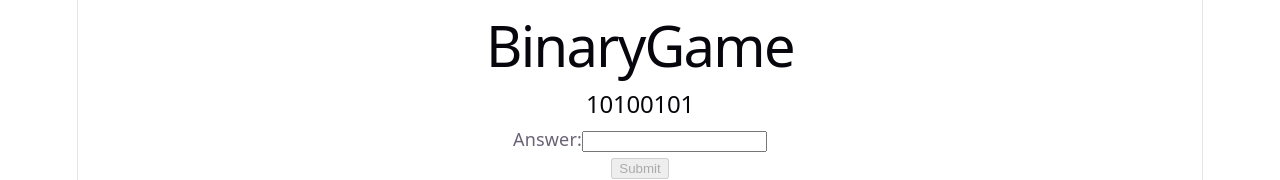
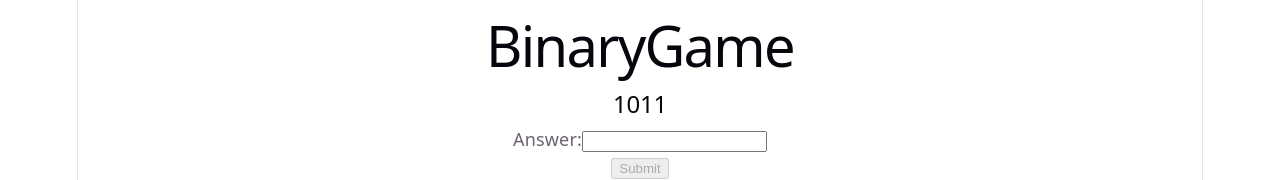
Before and after one commit to jcebreros11/BinaryGame, a React (Vite) app: page / in a window 1280 px wide. Shown: the top 180 px of the page. Built offline with nearby package versions, Linux system fonts and the light colour scheme.

Commit message:
Generate new binary after answer is correct

```diff
--- a/src/App.jsx
+++ b/src/App.jsx
@@ -4,7 +4,7 @@ import './styles/App.css'
 function App() {
 
   const min = 0;
-  const max = 255;
+  const max = 16;
   const randomBinary = () => {
       return Math.floor(min + Math.random() * (max + 1 - min)).toString(2);
   };
@@ -14,7 +14,7 @@ function App() {
   const [binaryNumber, setBinaryNumber] = useState(undefined);
   const [answer, setAnswer] = useState(undefined);
   const [isCorrect, setIsCorrect] = useState(undefined);
-  const [countDown, setCountDown] = useState(2);
+  const [countDown, setCountDown] = useState(5);
 
   useEffect(() => {
     setBinaryNumber(randomBinary());
@@ -40,6 +40,15 @@ function App() {
       const isValid =  parseInt(answer).toString(2) === binaryNumber;
       setIsCorrect(isValid);
   }
+
+  useEffect(() => {
+    if(isCorrect){
+      setBinaryNumber(randomBinary());
+      //setIsCorrect(undefined);
+
+    }
+
+  }, [isCorrect])
 
   return (
     <>
```
